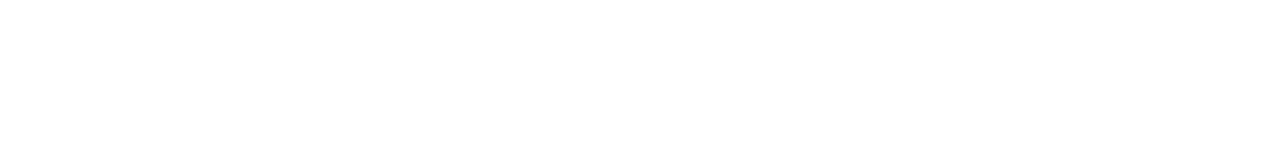
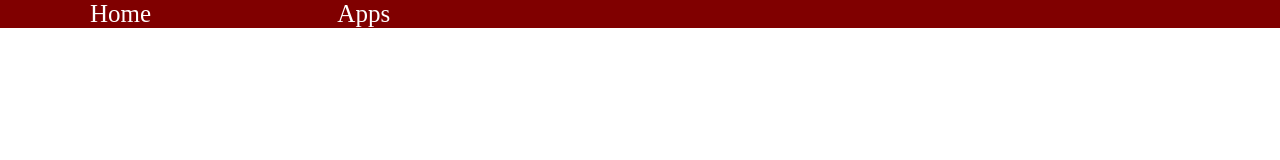
Before and after one commit to WVCS/website-574327892349877349083498, a plain HTML site: page secondpage.html in a window 1280 px wide. Drawn offline with Linux system fonts and the light colour scheme.

Commit message:
Update secondpage.html
second page nav bar

```diff
--- a/secondpage.html
+++ b/secondpage.html
@@ -1,5 +1,13 @@
 <htnl>
+<head>
+  <link rel="stylesheet" href="style.css">
+</head>
 
-
+  <body>
+    <nav>
+      <li><a href="index.html"> Home </a> </li>
+      <li><a href="secondpage.html"> Apps</a> </li>
+    </nav>
+  </body>
 
 </htnl>
```
